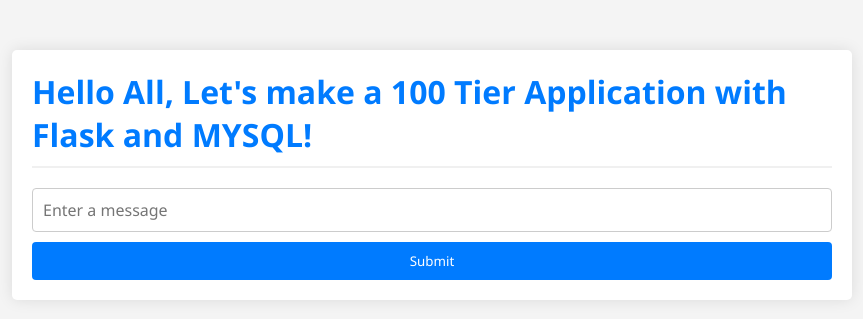
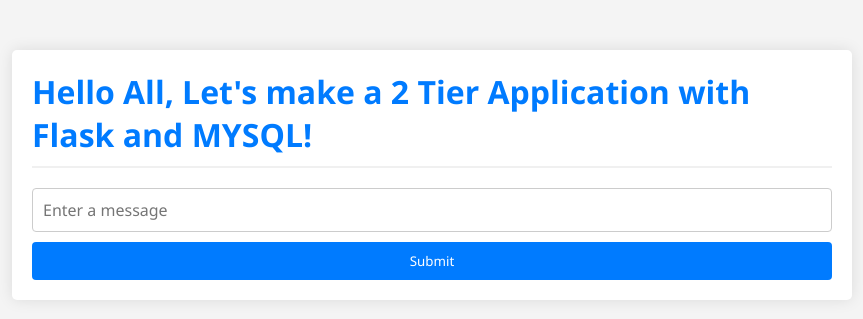
Before and after one commit to vinaybv77716/DIATOZ, a Flask app: page / in a window 1280 px wide. Shown: the top 319 px of the page, without its empty margins (208-1071 px from the left). Run offline with Flask 2, Linux system fonts and the light colour scheme; data that the repository does not hold is empty; some libraries are stand-ins or nearby versions.

Commit message:
Update index.html

```diff
--- a/templates/index.html
+++ b/templates/index.html
@@ -4,7 +4,7 @@
 <head>
     <meta charset="UTF-8">
     <meta name="viewport" content="width=device-width, initial-scale=1.0">
-    <title>three App</title>
+    <title>Two App</title>
     <style>
         body, h1, p, form, input {
             margin: 0;
@@ -94,7 +94,7 @@
 <body>
     <div class="container">
         <h1>Hello All,
-            Let's make a 100 Tier Application with Flask and MYSQL!</h1>
+            Let's make a 2 Tier Application with Flask and MYSQL!</h1>
         {% for message in messages %}
             <p>{{ message[0] }}</p>
         {% endfor %}
```
